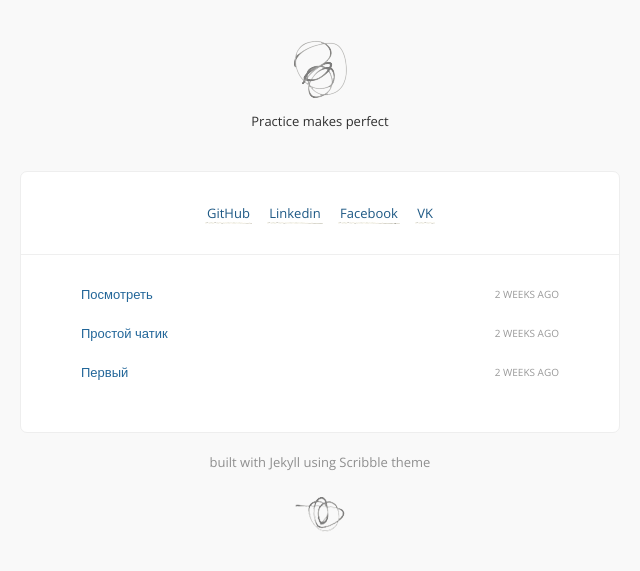
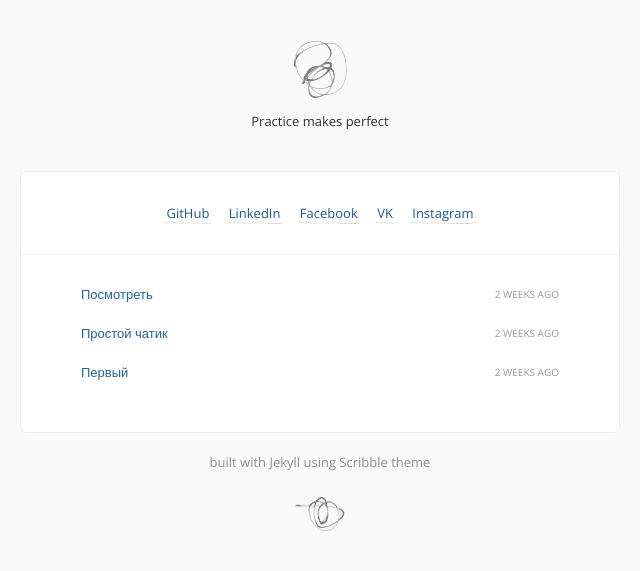
Before and after one commit to mary-sh/mary-sh.github.io, a Jekyll site: the page built from index.html, in a window 1280 px wide. Shown: the top 571 px of the page, without its empty margins (320-960 px from the left). Built offline with Jekyll 4.4.1, drawn with Linux system fonts in a browser that asks for light colours; Markdown is read by kramdown in place of the engine named in the settings; comment, search, counter and statistics services are not loaded.

Commit message:
add links

```diff
--- a/_config.yml
+++ b/_config.yml
@@ -10,7 +10,7 @@ links:
   - name:         GitHub
     url:          http://github.com/mary-sh
     external:     true
-  - name:         Linkedin
+  - name:         LinkedIn
     url:          https://ru.linkedin.com/pub/maria-shornikova/69/8bb/3a7
     external:     true
   - name:         Facebook
@@ -18,6 +18,9 @@ links:
     external:     true
   - name:         VK
     url:          http://vk.com/ma_sh
+    external:     true
+  - name:         Instagram
+    url:          https://instagram.com/_ma_sh/
     external:     true
 
 
```
